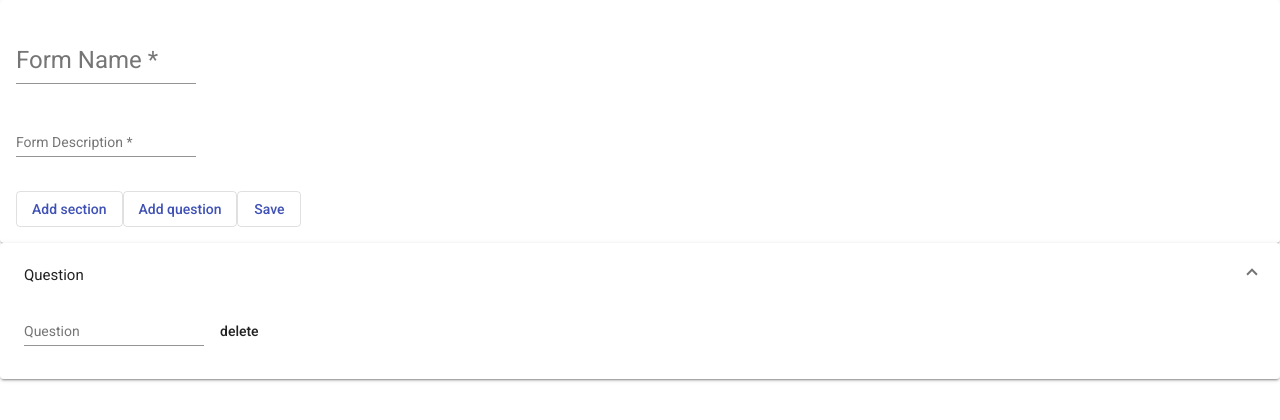
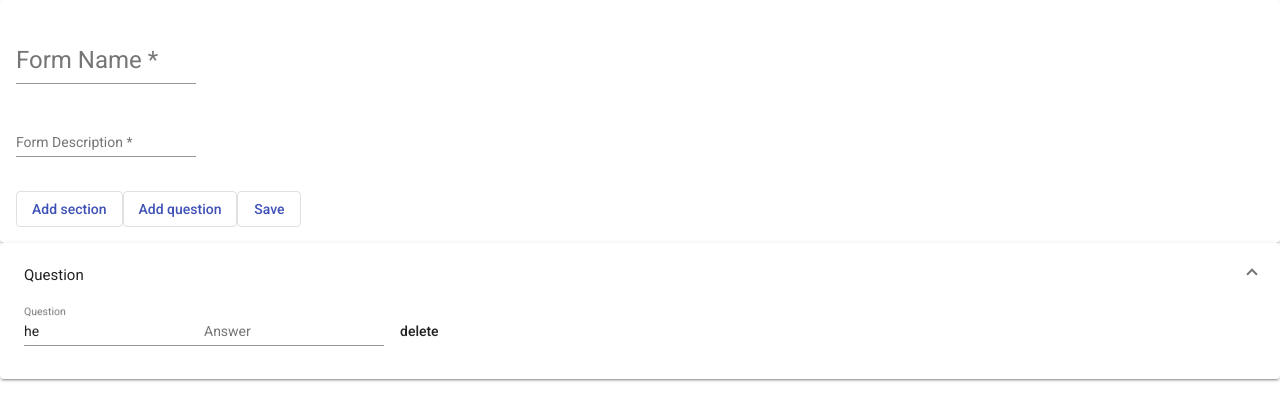
Before and after one commit to qbeeck/coursework-tmps, an Angular app: page / in a window 1280 px wide. Shown: the top 420 px of the page. Built offline with nearby package versions, Linux system fonts and the light colour scheme.

Commit message:
add answer field

```diff
--- a/src/app/components/create-custom-form/create-custom-form.component.ts
+++ b/src/app/components/create-custom-form/create-custom-form.component.ts
@@ -19,6 +19,7 @@ export type SectionFormGroup = FormGroup<{
 export type QuestionFormGroup = FormGroup<{
   question: FormControl<string | null>;
   type: FormControl<string | null>;
+  answer: FormControl<string | null>;
 }>
 
 @Component({
@@ -45,7 +46,7 @@ export class CreateCustomFormComponent {
     name: ['', Validators.required],
     description: ['', Validators.required],
     customFormControls: new FormArray<QuestionFormGroup | SectionFormGroup>([
-      this.formBuilder.group({ question: '', type: 'question' }),
+      this.formBuilder.group({ question: 'he', type: 'question', answer: '' }),
     ]),
   });
 
@@ -67,6 +68,7 @@ export class CreateCustomFormComponent {
     const question = this.formBuilder.group({
       question: '',
       type: 'question',
+      answer: [{value: '', disabled: false }]
     });
 
     this.customForm.controls.customFormControls.push(question);
--- a/src/app/components/question-control/question-control.component.html
+++ b/src/app/components/question-control/question-control.component.html
@@ -4,5 +4,10 @@
     <input matInput formControlName="question" />
   </mat-form-field>
 
+  <mat-form-field>
+    <mat-label>Answer</mat-label>
+    <input matInput formControlName="answer" />
+  </mat-form-field>
+
   <button mat-button type="button" (click)="deleted.emit()">delete</button>
 </ng-container>
--- a/src/app/components/section-control/section-control.component.ts
+++ b/src/app/components/section-control/section-control.component.ts
@@ -28,12 +28,13 @@ export class SectionControlComponent {
   ) {}
 
   addQuestion(): void {
-    const section = this.formBuilder.group({
+    const question = this.formBuilder.group({
       question: '',
       type: 'question',
+      answer: [{value: '', disabled: false }]
     });
 
-    this.sectionFormGroup.controls.sectionControls.push(section);
+    this.sectionFormGroup.controls.sectionControls.push(question);
   }
 
   deleteQuestion(i: number): void {
```
